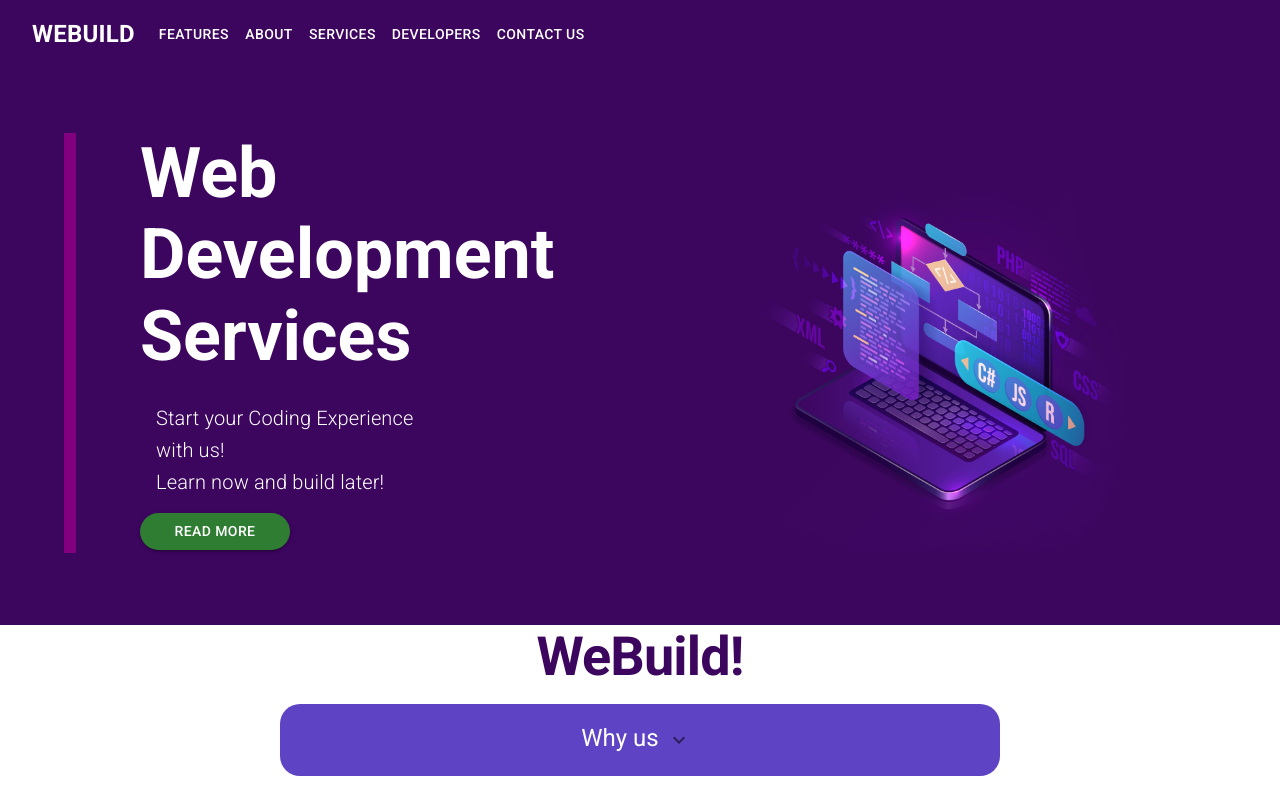
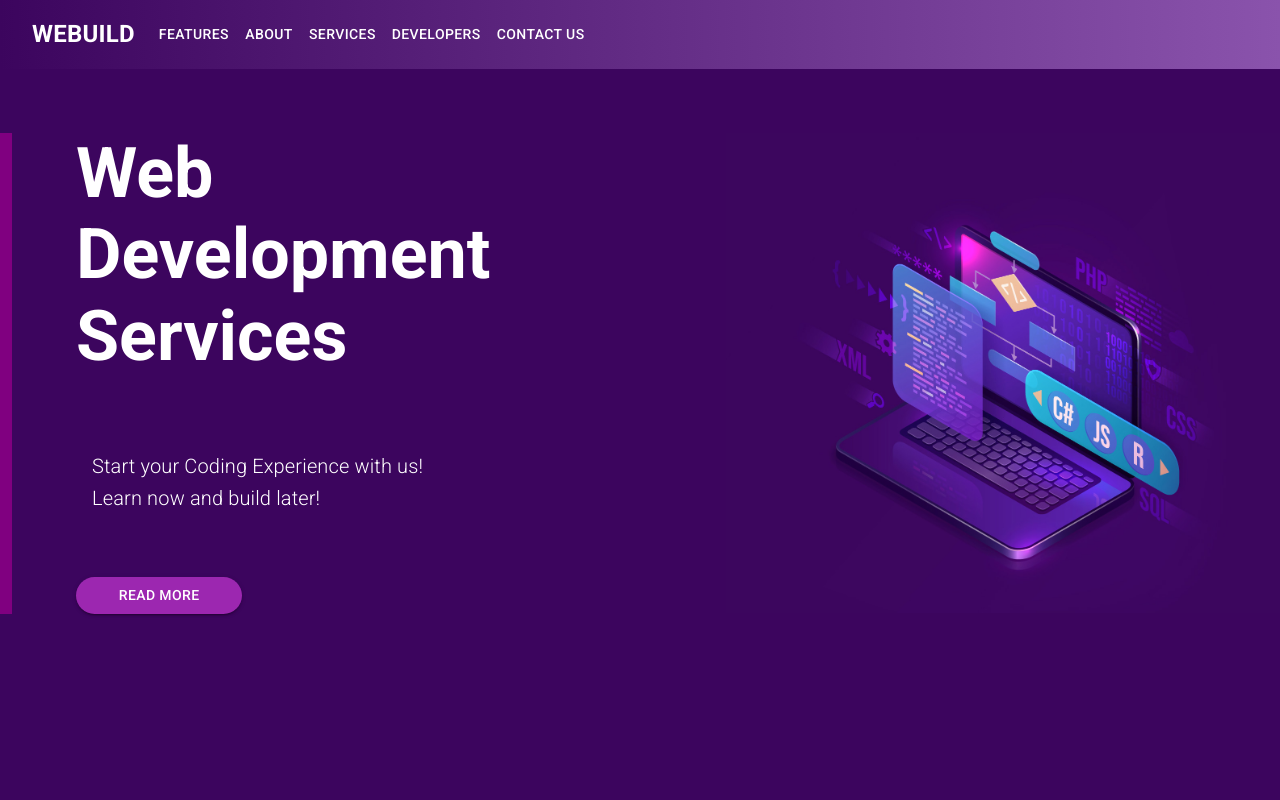
Before and after one commit to aironalonso/webuild.github.io, a React (Create React App) app: page / in a window 1280 px wide. Shown: the top 800 px of the page. Built offline with nearby package versions, Linux system fonts and the light colour scheme.

Commit message:
edited some stuff

```diff
--- a/public/index.html
+++ b/public/index.html
@@ -28,7 +28,7 @@
   <style>
     * {
       box-sizing: border-box;
-      font-family: 'Roboto' sans-serif;
+      font-family: 'Roboto', sans-serif;
       margin: 0;
     }
   </style>
--- a/src/App.js
+++ b/src/App.js
@@ -6,7 +6,7 @@ import Developers from './components/Developers';
 import Features from './components/features/Features';
 import Footer from './components/Footer';
 import Intro from './components/Intro';
-import NavBar from './components/NavBar';
+import NavBar from './components/navbar/NavBar';
 import Service from './components/service/Service';
 
 const App = () => {
--- a/src/components/Contact.js
+++ b/src/components/Contact.js
@@ -1,7 +1,6 @@
-import { Box } from '@mui/material';
+import { Avatar, Box, Button, FormControl, TextField } from '@mui/material';
 import React from 'react';
 import { useRef, useState } from 'react';
-import Grid from '@mui/material/Grid';
 import { Typography } from '@mui/material';
 import { Stack } from '@mui/material';
 
@@ -40,16 +39,93 @@ const Contact = () => {
 
   return (
     <Box>
-      <Stack direction="row">
-      <Grid container alignContent="center" justifyContent="center"  sx={{
+      <Stack direction={{ xs: 'column', md: 'row' }} sx={{ height: '100%', my: 4, width: '100%' }}>
+        {/* Contact left container */}
+        <Stack sx={{
+          alignItems: 'center',
+          flex: 1,
+          justifyContent: 'center'
+        }}>
+          <Avatar
+            alt='contact image'
+            src='/images/Untitled-1-min.jpg'
+            variant='square'
+            sx={{
+              height: 480,
+              width: { xs: '100%', md: '88%' }
+            }}
+          />
+        </Stack>
+
+        {/* Contact right container */}
+        <Stack sx={{
+          alignItems: 'center',
+          flex: 1,
+          justifyContent: 'center'
+        }}>
+          <Typography align='center' gutterBottom variant='p' sx={{
+            width: { xs: '70%', md: '100%' }
+          }}>Message us for more details:</Typography>
+          <FormControl component='form' fullWidth onSubmit={onFormSubmit} sx={{
+            display: 'flex',
+            justifyContent: 'center',
+            width: '70%'
+          }}>
+            <TextField
+              fullWidth
+              defaultValue=''
+              id="filled-required"
+              label="First Name"
+              maxRows={4}
+              multiline
+              variant="filled"
+              inputRef={fNameRef}
+              margin='normal'
+            />
+            <TextField
+              fullWidth
+              defaultValue=''
+              id="filled-required"
+              label="Last Name"
+              maxRows={4}
+              multiline
+              variant="filled"
+              inputRef={lNameRef}
+              margin='normal'
+            />
+            <TextField
+              fullWidth
+              defaultValue=''
+              id="filled-required"
+              label="Email"
+              maxRows={4}
+              multiline
+              required
+              variant="filled"
+              inputRef={emailRef}
+              margin='normal'
+            />
+            <TextField
+              defaultValue=""
+              fullWidth
+              id="filled-required"
+              label="Message"
+              multiline
+              rows={4}
+              variant="filled"
+              inputRef={messageRef}
+              margin='normal'
+            />
+            <Button variant='contained' type='submit' sx={{ backgroundColor: '#5E43C5', my: 2 }}>submit</Button>
+          </FormControl>
+        </Stack>
+
+        {/* <Grid container alignContent="center" justifyContent="center" sx={{
           backgroundColor: "#6bd3ff",
-
         }}>
-
           <Typography>
             Feel free to contact us for more details.
           </Typography>
-
         </Grid>
         <Grid container sx={{ maxWidth: 250 }} marginRight={2} padding={1}>
           <Grid>
@@ -78,7 +154,7 @@ const Contact = () => {
               </Grid>
             </form>
           </Grid>
-      </Grid>
+        </Grid> */}
       </Stack>
     </Box>
   )
--- a/src/components/Developers.js
+++ b/src/components/Developers.js
@@ -31,7 +31,7 @@ const Developers = () => {
           }}>
             Loraine Ostan
           </Typography>
-          <Link href='#' target='_blank' rel='noreferrer'>
+          <Link href='https://loraine282.github.io/Portfolio/myprofile.html?fbclid=IwAR0l23t1uY4VnlZDn9Xn-C6rubD8GcKNb_A2up2bn9QRXzyugRVpcv4AFp8' target='_blank' rel='noreferrer'>
             <Avatar
               alt='Loraine Ostan'
               src='/images/IMG_20220426_222725.jpg'
@@ -55,12 +55,12 @@ const Developers = () => {
               <Typography component='div' gutterBottom sx={{ fontWeight: 'bolder' }}>
                 WEB DEVELOPER
               </Typography>
-              <Typography component='div' variant='p' sx={{ fontSize: 16, fontWeight: 500 }}>
+              <Typography component='div' variant='p' sx={{ fontSize: 16, fontWeight: 200 }}>
                 Front-end web developer based in Muntinlupa. I love web designing and building websites.
               </Typography>
             </CardContent>
           </Card>
-          <Link href='#' target='_blank' rel='noreferrer' underline='none' variant='body1' sx={{ fontWeight: 600 }}>PORTFOLIO</Link>
+          <Link href='https://loraine282.github.io/Portfolio/myprofile.html?fbclid=IwAR0l23t1uY4VnlZDn9Xn-C6rubD8GcKNb_A2up2bn9QRXzyugRVpcv4AFp8' target='_blank' rel='noreferrer' underline='none' variant='body1' sx={{ fontWeight: 600 }}>PORTFOLIO</Link>
         </Stack>
 
         {/* Dev-Kiel */}
@@ -94,7 +94,7 @@ const Developers = () => {
               <Typography component='div' gutterBottom sx={{ fontWeight: 'bolder', textAlign: 'center' }}>
                 WEB DEVELOPER
               </Typography>
-              <Typography component='div' variant='p' sx={{ fontSize: 16, fontWeight: 500 }}>
+              <Typography component='div' variant='p' sx={{ fontSize: 16, fontWeight: 200 }}>
                 Front-end developer based in Taguig. I am passionate about programming language and how to apply it in the real world.
               </Typography>
             </CardContent>
@@ -133,7 +133,7 @@ const Developers = () => {
               <Typography component='div' gutterBottom sx={{ fontWeight: 'bolder', textAlign: 'center' }}>
                 WEB DEVELOPER
               </Typography>
-              <Typography component='div' variant='p' sx={{ fontSize: 16, fontWeight: 500 }}>
+              <Typography component='div' variant='p' sx={{ fontSize: 16, fontWeight: 200 }}>
                 Front-End Developer based on Malolos, Bulacan. To be a programmer is an exciting part in my life.
               </Typography>
               <Typography component='div' variant='p'></Typography>
--- a/src/components/Intro.js
+++ b/src/components/Intro.js
@@ -3,23 +3,33 @@ import { Box } from '@mui/system';
 import React from 'react';
 import Typography from '@mui/material/Typography';
 import "./intro.css";
+import { purple } from '@mui/material/colors';
+
+const ColorButton = styled(Button)(({ theme }) => ({
+    color: theme.palette.getContrastText(purple[500]),
+    backgroundColor: purple[500],
+    '&:hover': {
+        backgroundColor: purple[700],
+    },
+}));
 
 const Intro = () => {
     return (
         <Box sx={{
             backgroundColor: '#3c055e',
-            height: 556
+            height: '100vh'
         }}>
-            <Container>
-                <Stack direction='row' sx={{
+            <Stack direction={{ xs: 'column', md: 'row' }} sx={{
                 display: 'flex',
-                    flexDirection: { xs: 'column', md: 'row' },
                 gap: { xs: 2, md: 12 },
                 marginTop: { xs: 4, md: 8 },
             }}>
                 {/* Left side */}
                 <Stack direction='column' sx={{
                     borderLeft: '12px solid purple',
+                    flex: 1,
+                    gap: 6,
+                    justifyContent: 'center',
                     mt: { xs: 6, md: 0 },
                     pl: { xs: 2, md: 8 },
                     width: { xs: '100%', md: '50%' }
@@ -28,6 +38,7 @@ const Intro = () => {
                         color: '#fff',
                         fontSize: { xs: 44, md: 70 },
                         fontWeight: 'bolder',
+                        width: { xs: '90%', md: '100%'}
                     }}>
                         Web Development Services
                     </Typography>
@@ -35,7 +46,7 @@ const Intro = () => {
                         color: '#fff',
                         fontWeight: 'lighter',
                         pl: 2,
-                            width: { xs: '100%', md: '60%' }
+                        width: { xs: '90%', md: '80%' }
                     }}>
                         {/* Content here */}
                         Start your Coding Experience with us!
@@ -46,34 +57,47 @@ const Intro = () => {
                             <br />
                             We'll be here anytime, so message us ! */}
                     </Typography>
-                        <Button color='success' variant='contained' sx={{
+                    {/* <Button color='secondary' variant='outlined' sx={{
+                        backgroundColor: '#0063cc',
+                        borderColor: 'none',
+                        borderRadius: 20,
+                        color: '#fff',
+                        mt: 1,
+                        width: { xs: '100%', md: '30%' },
+                        '&:hover': {
+                            backgroundColor: 'none',
+                        }
+                    }}>
+                        Read more
+                    </Button> */}
+
+                    <ColorButton variant='contained' sx={{
                         borderRadius: 20,
                         mt: 1,
-                            width: { xs: '100%', md: '30%' }
-                        }}>
-                            Read more
-                        </Button>
+                        width: { xs: '90%', md: '30%' }
+                    }}>Read more</ColorButton>
                 </Stack>
 
                 {/* Right side */}
                 <Stack sx={{
                     display: { xs: 'none', md: 'flex' },
                     alignItems: 'center',
+                    flex: 1,
                     justifyContent: 'center'
                 }}>
                     {/* Image here */}
                     <Avatar
                         alt='computer languages'
                         src='/images/ffffff.jpg'
+                        variant='square'
                         sx={{
-                                borderRadius: 0,
-                                height: { xs: 180, md: 420 },
-                                width: { xs: 180, md: 400 }
+                            height: { xs: 180, md: 480 },
+                            overflow: 'hidden',
+                            width: { xs: 180, md: '100%' }
                         }}
                     />
                 </Stack>
             </Stack>
-            </Container >
         </Box >
     );
 };
--- a/src/components/NavBar.js
+++ b/src/components/navbar/NavBar.js
@@ -9,6 +9,7 @@ import MenuIcon from '@mui/icons-material/Menu';
 import Button from '@mui/material/Button';
 import MenuItem from '@mui/material/MenuItem';
 import { Link } from '@mui/material';
+import "./navbar.css";
 
 const pages = ['Features', 'About', 'Services', 'Developers', 'Contact Us'];
 const settings = ['Profile', 'Account', 'Dashboard', 'Logout'];
@@ -35,7 +36,7 @@ const NavBar = () => {
     };
 
     return (
-        <AppBar elevation={0} position="sticky" sx={{ bgcolor: '#3c055e', px: { xs: 0, md: 4, xl: 90 } }}>
+        <AppBar className='nav' elevation={0} position="sticky" sx={{ bgcolor: '#3c055e', px: { xs: 0, md: 4, xl: 90 } }}>
             <Toolbar disableGutters>
                 <Typography
                     variant="h6"
--- /dev/null
+++ b/src/components/navbar/navbar.css
@@ -0,0 +1,4 @@
+.nav {
+    background: rgb(60, 5, 94);
+    background: linear-gradient(90deg, rgba(60, 5, 94, 1) 0%, rgba(138, 83, 172, 1) 100%);
+}
```
Lines whose indentation alone changed are shown as unchanged.
